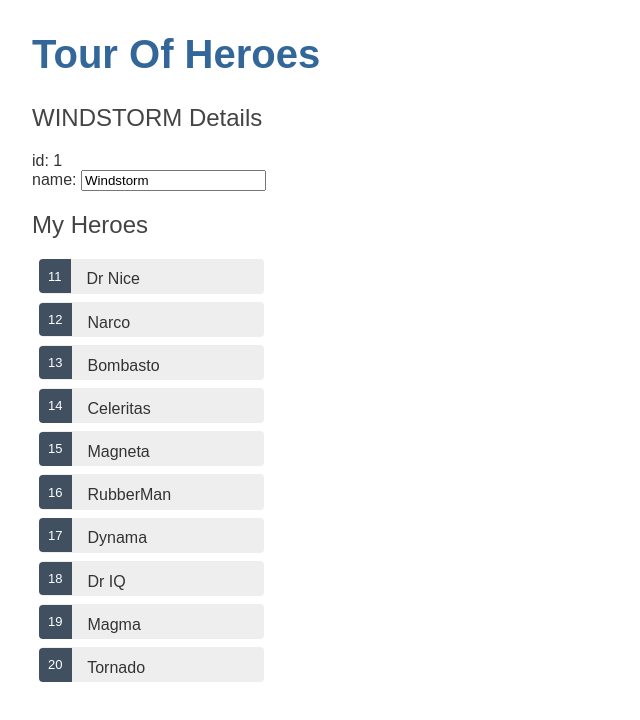
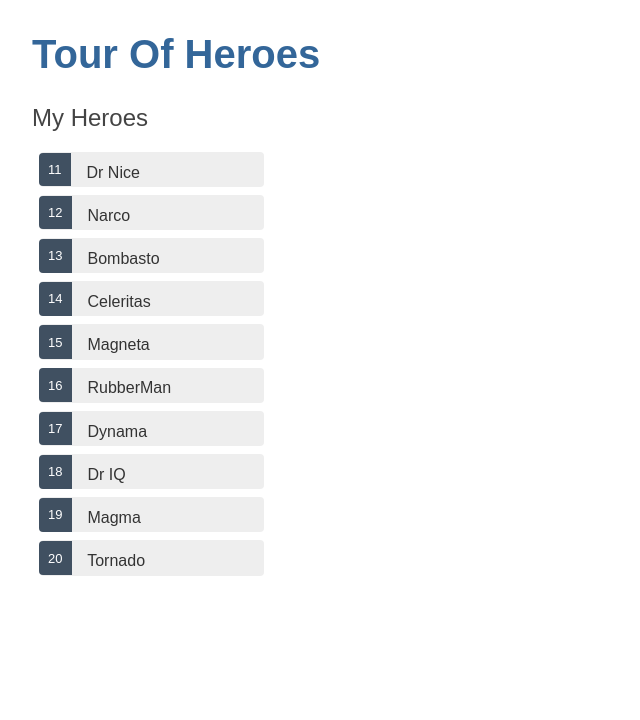
Before and after one commit to blairbr/angular-tour-of-heroes, an Angular app: page / in a window 1280 px wide. Shown: the top 720 px of the page, without its empty margins (0-640 px from the left). Built offline with nearby package versions, Linux system fonts and the light colour scheme.

Commit message:
displaying hero detail in heroes component

```diff
--- a/src/app/hero-detail/hero-detail.component.html
+++ b/src/app/hero-detail/hero-detail.component.html
@@ -1 +1,11 @@
-<p>hero-detail works!</p>
+<div *ngIf="hero">
+
+    <h2>{{hero.name | uppercase}} Details</h2>
+    <div><span>id: </span>{{hero.id}}</div>
+    <div>
+      <label>name:
+        <input [(ngModel)]="hero.name" placeholder="name"/>
+      </label>
+    </div>
+
+  </div>
--- a/src/app/hero-detail/hero-detail.component.ts
+++ b/src/app/hero-detail/hero-detail.component.ts
@@ -1,4 +1,5 @@
-import { Component, OnInit } from '@angular/core';
+import { Hero } from './../hero';
+import { Component, Input, OnInit } from '@angular/core';
 
 @Component({
   selector: 'app-hero-detail',
@@ -7,9 +8,11 @@ import { Component, OnInit } from '@angular/core';
 })
 export class HeroDetailComponent implements OnInit {
 
+  @Input() hero: Hero;
   constructor() { }
 
   ngOnInit(): void {
   }
 
+
 }
--- a/src/app/heroes/heroes.component.html
+++ b/src/app/heroes/heroes.component.html
@@ -1,13 +1,3 @@
-<h2>{{ hero.name | uppercase }} Details</h2>
-<div><span> id: </span>{{ hero.id }}</div>
-<div>
-  <label
-    >name:
-    <input [(ngModel)]="hero.name" placeholder="name" />
-    <!-- for ngModel, need to import the FormsModule in the app.module.ts -->
-  </label>
-</div>
-
 <h2>My Heroes</h2>
 <ul class="heroes">
   <li
@@ -19,13 +9,4 @@
   </li>
 </ul>
 
-<div *ngIf="selectedHero">
-  <h2>{{ selectedHero.name | uppercase }} Details</h2>
-  <div><span>id: </span>{{ selectedHero.id }}</div>
-  <div>
-    <label
-      >name:
-      <input [(ngModel)]="selectedHero.name" placeholder="name" />
-    </label>
-  </div>
-</div>
+<app-hero-detail [hero]="selectedHero"></app-hero-detail>
```
